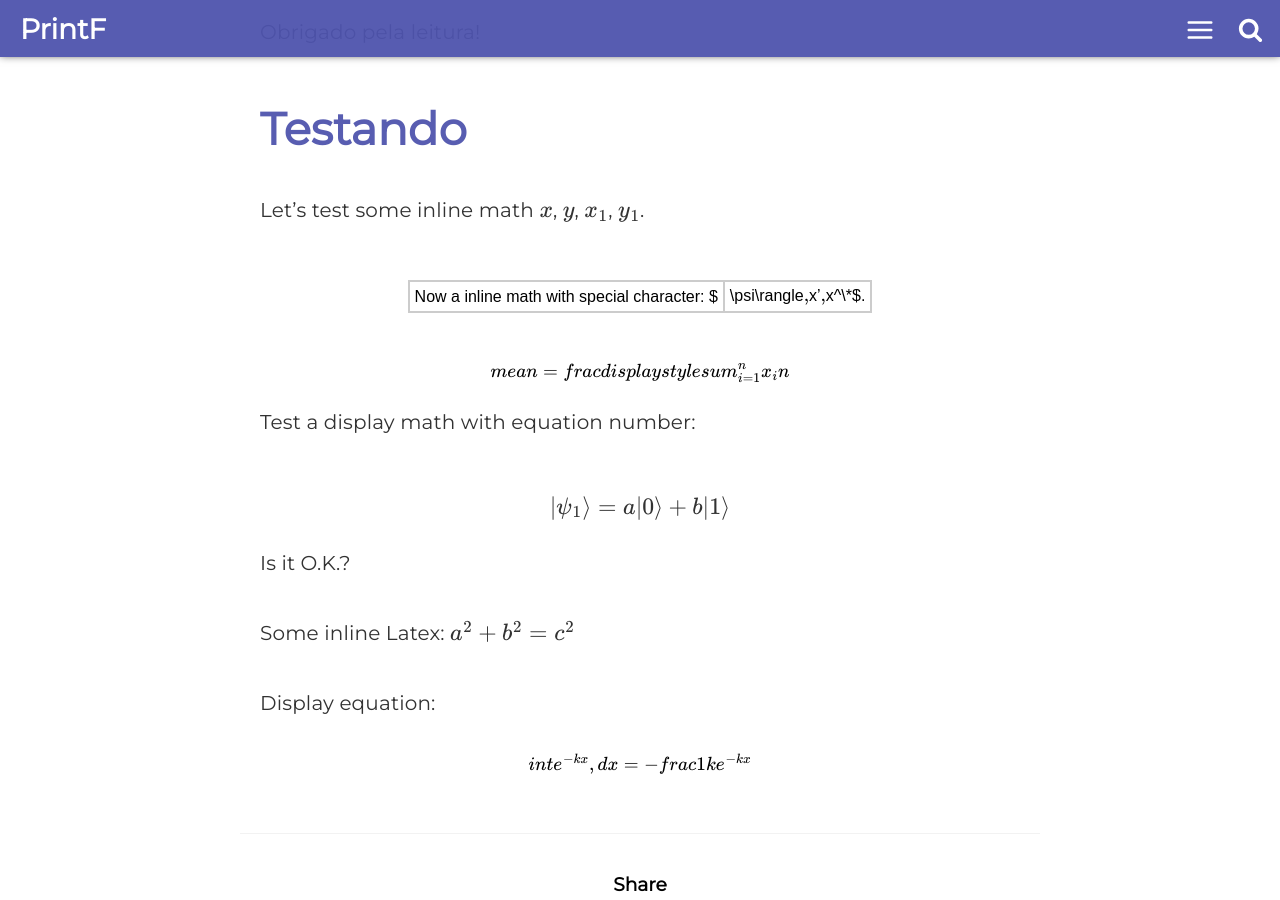
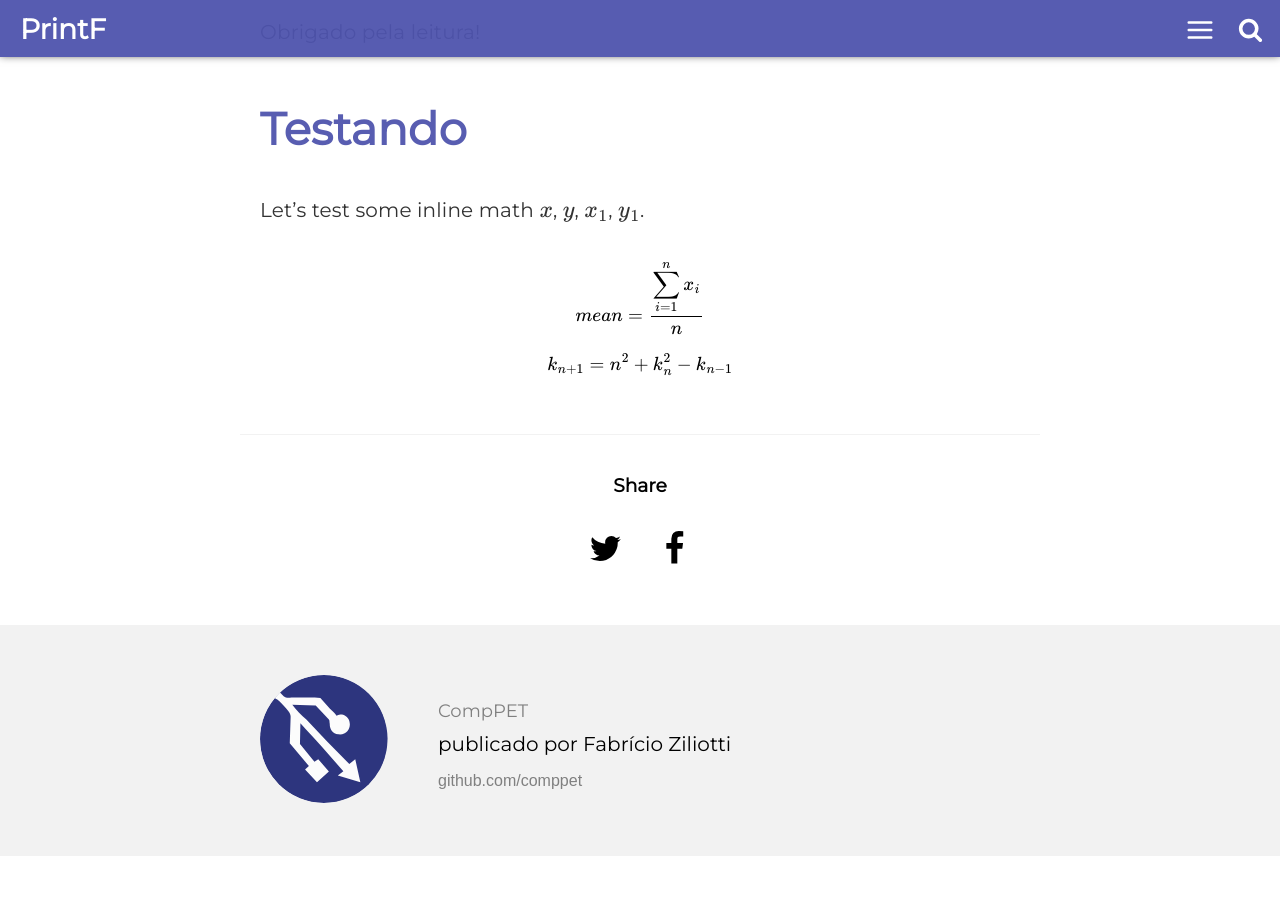
Before and after one commit to comppet/PrintF, a Jekyll site: the page built from _posts/2020-04-16-dicas-melhoria-de-performance.md, in a window 1280 px wide and 900 px high, scrolled down 12430 px. Built offline with Jekyll 4.4.1, drawn with Linux system fonts in a browser that asks for light colours; formulas are drawn with MathJax 3; comment, search, counter and statistics services are not loaded.

Commit message:
Update from Forestry.io comppet.ufu@gmail.com updated _posts/2020-04-16-dicas-melhoria-de-performance.md

```diff
--- a/_posts/2020-04-16-dicas-melhoria-de-performance.md
+++ b/_posts/2020-04-16-dicas-melhoria-de-performance.md
@@ -203,22 +203,7 @@ Obrigado pela leitura!
 
 Let's test some inline math $x$, $y$, $x_1$, $y_1$.
 
-Now a inline math with special character: $|\\psi\\rangle$, $x'$, $x^\\*$.
+$$mean = \frac{\displaystyle\sum_{i=1}^{n} x_{i}}{n}$$
 
 
-
-$$mean = \\frac{\\displaystyle\\sum_{i=1}^{n} x_{i}}{n}$$
-
-
-Test a display math with equation number:
-
-\\begin{equation}
-   |\\psi_1\\rangle = a|0\\rangle + b|1\\rangle
-\\end{equation}
-Is it O.K.?
-
-Some inline Latex: $$a^2 + b^2 = c^2$$
-
-Display equation:
-
-$$\\int e^{-kx} \\, dx = -\\frac{1}{k} e^{-kx}$$
+$$k_{n+1} = n^2 + k_n^2 - k_{n-1}$$
```
